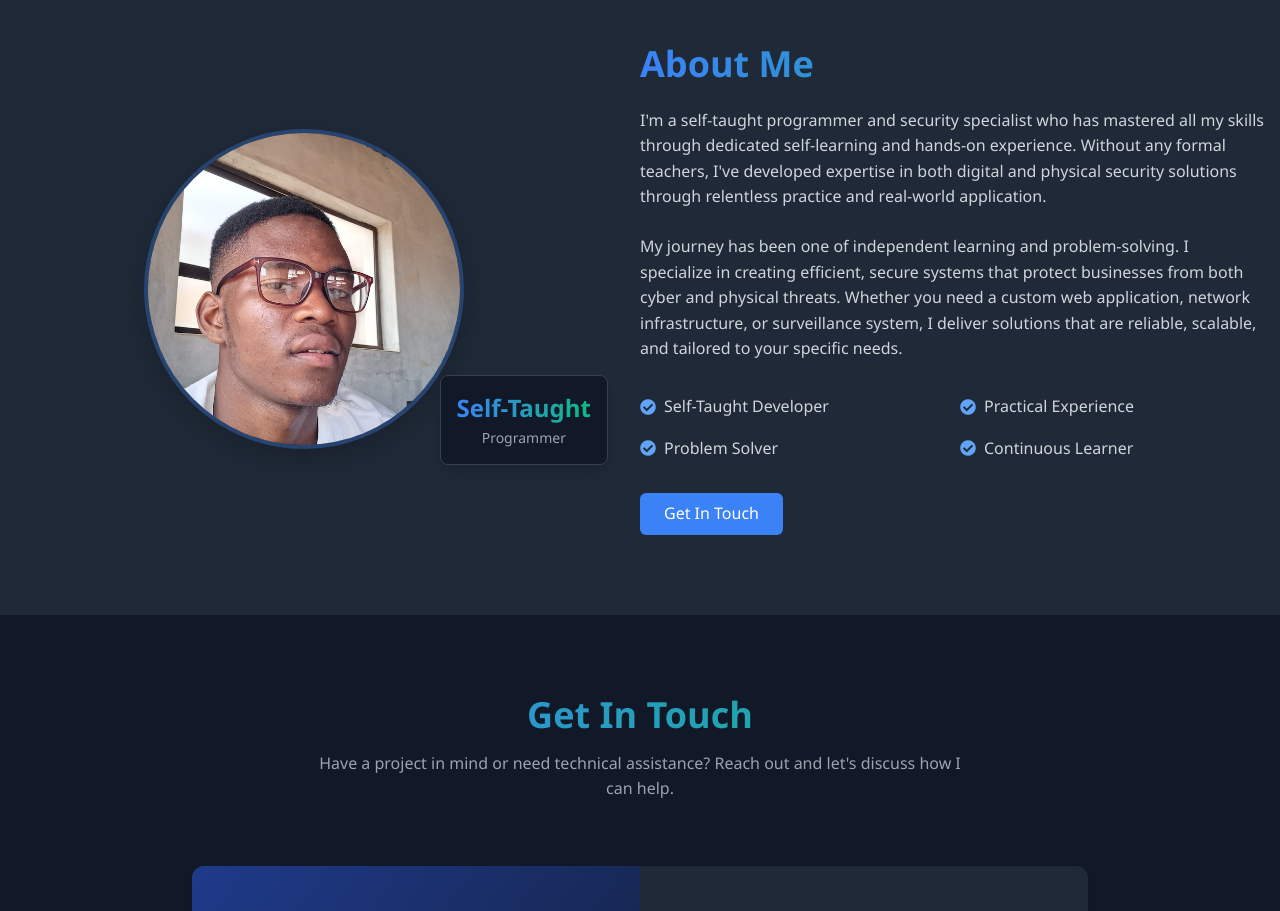
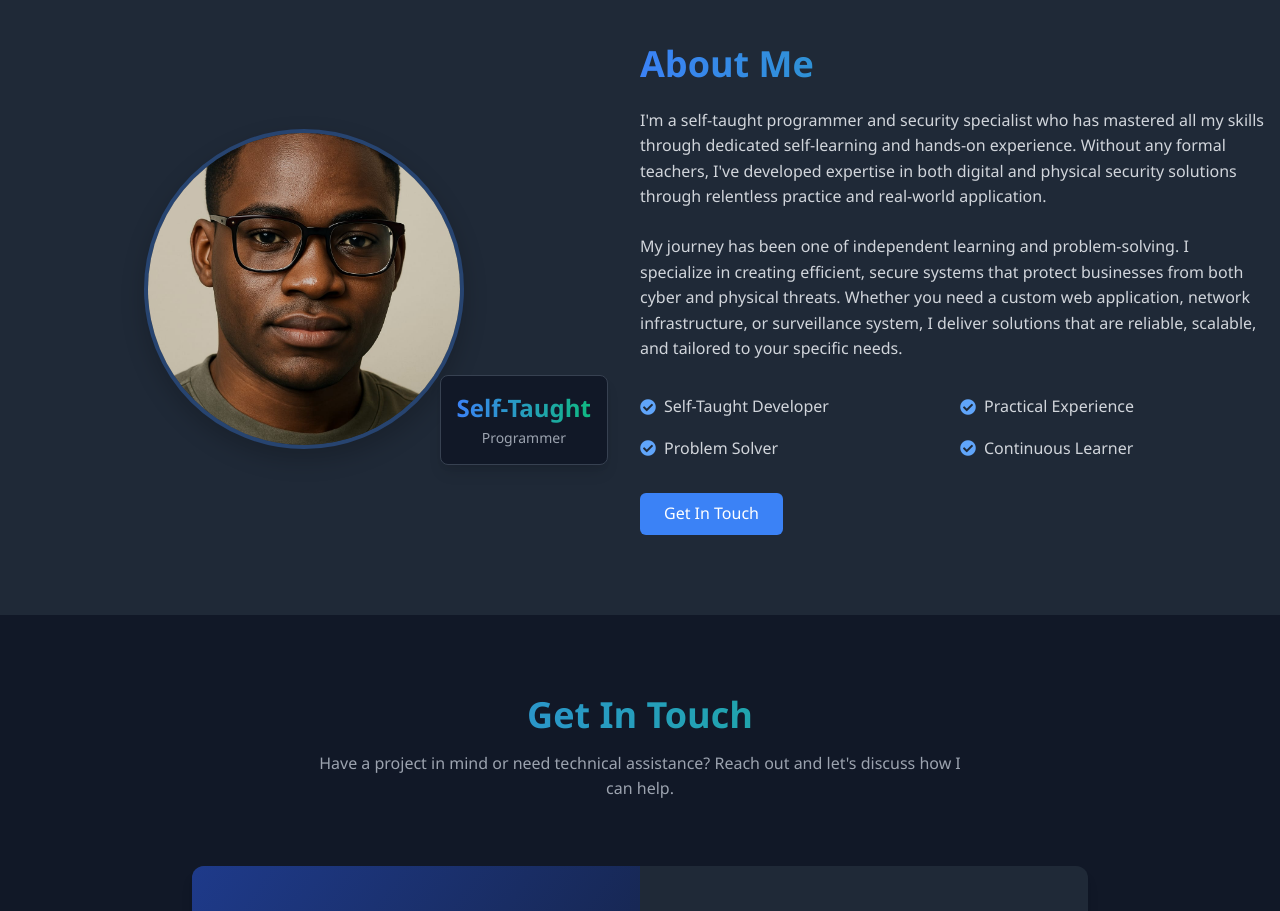
Before and after one commit to dun795/DuncanSihongo, a plain HTML site: page index.html in a window 1280 px wide. Shown: the part 1480-2391 px from the top of the page. Drawn offline with nearby package versions, Linux system fonts and the light colour scheme.

Commit message:
Update index.html

```diff
--- a/index.html
+++ b/index.html
@@ -159,7 +159,7 @@
                     <div class="relative">
                         <div class="profile-img-container">
                           <!--image-->
-                            <img src="images/duncan.jpg" alt="Duncan Sihongo" class="w-full h-full object-cover">
+                            <img src="images/duncans.jpg" alt="Duncan Sihongo" class="w-full h-full object-cover">
                         </div>
                         <div class="absolute -bottom-4 -right-4 bg-gray-900 p-4 rounded-lg shadow-lg border border-gray-700">
                             <div class="text-center">
```
